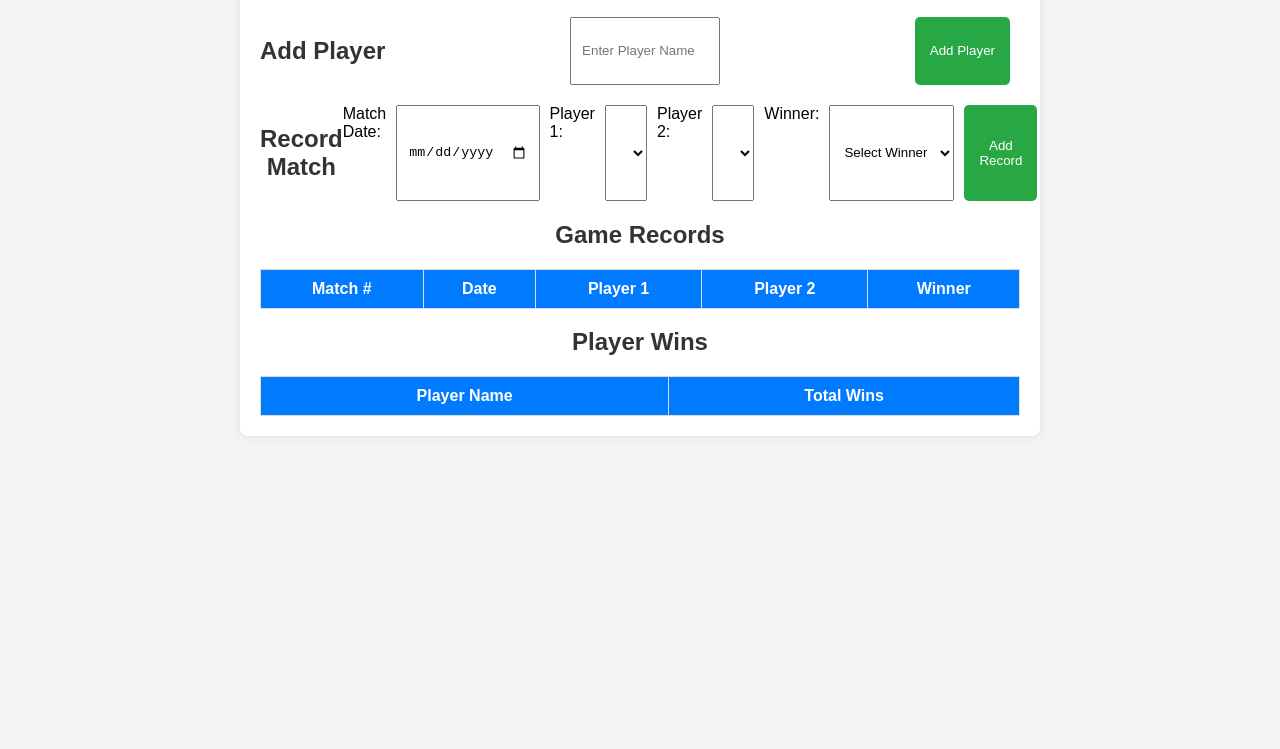
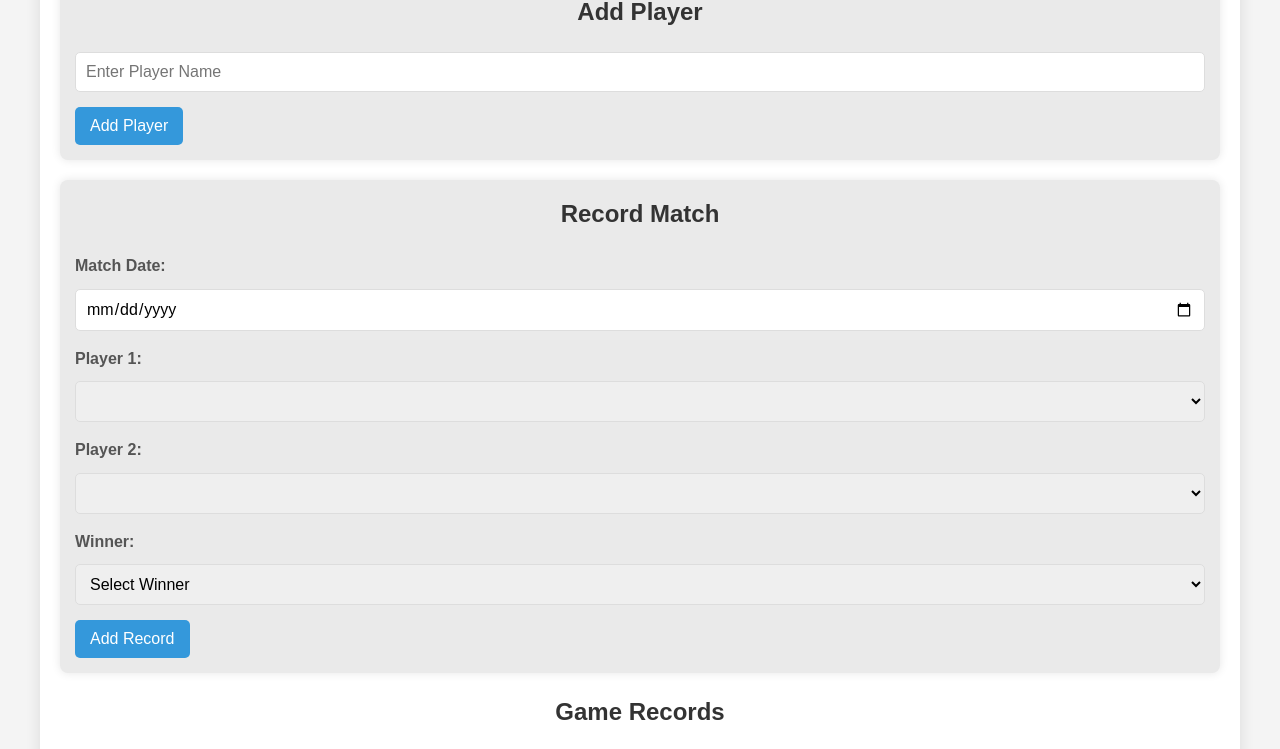
Before and after one commit to vikrant48/TT, a plain HTML site: page index.html in a window 1280 px wide. Shown: the part 133-882 px from the top of the page. Before the commit the page ends 800 px from the top, so only its background shows below. Drawn offline with Linux system fonts and the light colour scheme.

Commit message:
Update styles.css

```diff
--- a/styles.css
+++ b/styles.css
@@ -1,73 +1,117 @@
 * {
+    margin: 0;
+    padding: 0;
     box-sizing: border-box;
+    font-family: 'Arial', sans-serif;
 }
 
 body {
-    font-family: Arial, sans-serif;
     background-color: #f4f4f4;
-    margin: 0;
-    padding: 0;
+    color: #333;
+    line-height: 1.6;
+    padding: 20px;
 }
 
 .container {
-    max-width: 800px;
-    margin: 50px auto;
+    max-width: 1200px;
+    margin: 0 auto;
+    background: #fff;
     padding: 20px;
-    background-color: white;
-    box-shadow: 0 0 10px rgba(0, 0, 0, 0.1);
+    box-shadow: 0 0 15px rgba(0, 0, 0, 0.1);
     border-radius: 8px;
 }
 
 h1, h2 {
     text-align: center;
+    margin-bottom: 20px;
     color: #333;
 }
 
 .form {
-    display: flex;
-    justify-content: space-between;
+    background-color: #eaeaea;
+    padding: 15px;
     margin-bottom: 20px;
+    border-radius: 8px;
+    box-shadow: 0 0 10px rgba(0, 0, 0, 0.1);
 }
 
-.form label, .form input, .form select, .form button {
-    margin-right: 10px;
+label {
+    display: block;
+    font-weight: bold;
+    margin-bottom: 10px;
+    color: #555;
 }
 
-.form input, .form select {
+input[type="text"], input[type="date"], select {
+    width: 100%;
     padding: 10px;
-    width: 150px;
+    margin-bottom: 15px;
+    border-radius: 5px;
+    border: 1px solid #ddd;
+    font-size: 16px;
 }
 
-.form button {
+button {
+    background-color: #3498db;
+    color: #fff;
     padding: 10px 15px;
-    background-color: #28a745;
-    color: white;
     border: none;
+    border-radius: 5px;
     cursor: pointer;
-    border-radius: 5px;
+    font-size: 16px;
+    transition: background-color 0.3s ease;
 }
 
-.form button:hover {
-    background-color: #218838;
+button:hover {
+    background-color: #2980b9;
 }
 
 table {
     width: 100%;
     border-collapse: collapse;
-    margin-top: 20px;
+    margin-bottom: 30px;
 }
 
-th, td {
-    padding: 10px;
-    border: 1px solid #ddd;
-    text-align: center;
-}
-
-th {
-    background-color: #007bff;
+table thead {
+    background-color: #3498db;
     color: white;
 }
 
-tbody tr:nth-child(odd) {
-    background-color: #f2f2f2;
+table th, table td {
+    padding: 12px;
+    text-align: center;
+    border-bottom: 1px solid #ddd;
 }
+
+table tbody tr:hover {
+    background-color: #f1f1f1;
+}
+
+@media screen and (max-width: 768px) {
+    .container {
+        padding: 10px;
+    }
+
+    h1, h2 {
+        font-size: 24px;
+    }
+
+    .form {
+        padding: 10px;
+    }
+
+    input[type="text"], input[type="date"], select {
+        padding: 8px;
+        font-size: 14px;
+    }
+
+    button {
+        padding: 8px 12px;
+        font-size: 14px;
+    }
+
+    table th, table td {
+        padding: 8px;
+        font-size: 14px;
+    }
+}
```
